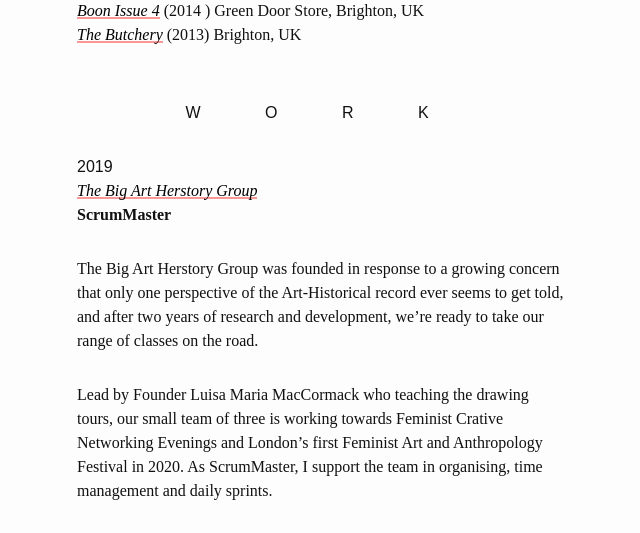
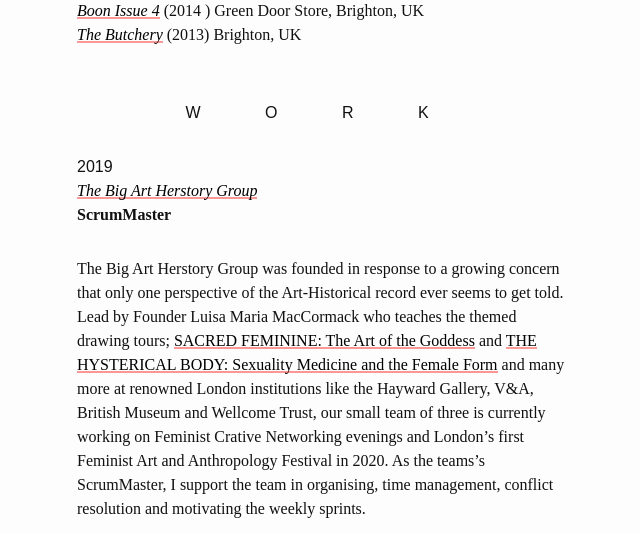
Before and after one commit to sophiegoblin/sophiegoblin.github.io, a Jekyll site: the page built from index.md, in a window 1280 px wide and 900 px high, scrolled down 1047 px, cut to the strip 0-533 px from the top of the window. Shown: the whole strip, without its empty margins (318-958 px from the left). Built offline with Jekyll 4.4.1, drawn with Linux system fonts in a browser that asks for light colours; nearby versions of some CDN libraries.

Commit message:
big art herstory section

```diff
--- a/index.md
+++ b/index.md
@@ -44,9 +44,7 @@
 *[The Big Art Herstory Group](https://www.bigartherstoryproject.com/)*<br>
 **ScrumMaster**
 
-The Big Art Herstory Group was founded in response to a growing concern that only one perspective of the Art-Historical record ever seems to get told, and after two years of research and development, we’re ready to take our range of classes on the road.
-
-Lead by Founder Luisa Maria MacCormack who teaching the drawing tours, our small team of three is working towards Feminist Crative Networking Evenings and London's first Feminist Art and Anthropology Festival in 2020. As ScrumMaster, I support the team in organising, time management and daily sprints.<br><br>
+The Big Art Herstory Group was founded in response to a growing concern that only one perspective of the Art-Historical record ever seems to get told. Lead by Founder Luisa Maria MacCormack who teaches the themed drawing tours; [SACRED FEMININE: The Art of the Goddess](https://www.bigartherstoryproject.com/sacred-feminine) and [THE HYSTERICAL BODY: Sexuality Medicine and the Female Form](https://www.bigartherstoryproject.com/the-hysterical-body) and many more at renowned London institutions like the Hayward Gallery, V&A, British Museum and Wellcome Trust, our small team of three is currently working on Feminist Crative Networking evenings and London's first Feminist Art and Anthropology Festival in 2020. As the teams's ScrumMaster, I support the team in organising, time management, conflict resolution and motivating the weekly sprints.<br><br>
 
 <span class="bold-number">2013 - 2019</span><br>
 *[Kollektiv Gallery](https://www.kollektivgallery.com/)*<br>
```
